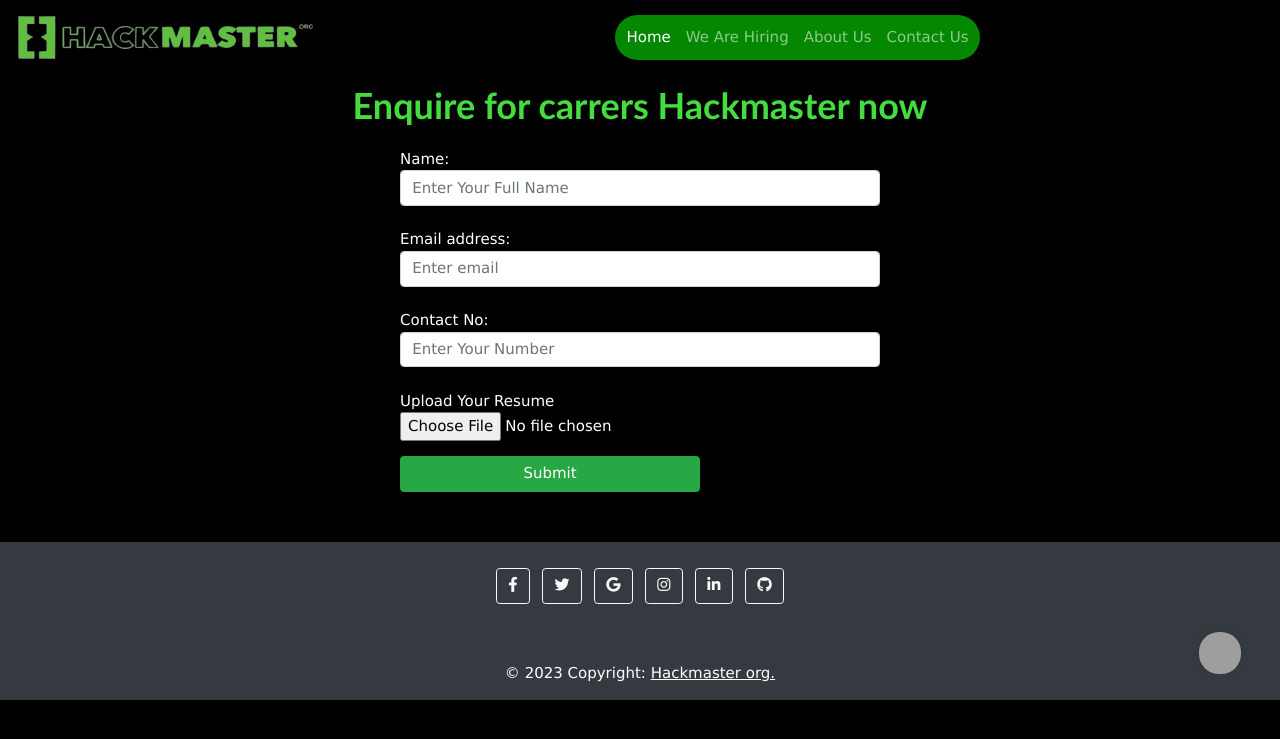
After one commit to Onkarmadane/hackmaster, a Flask app: template hackmaster zip/hackmaster/templates/getinterns.html in a window 1280 px wide. The commit adds this page. Shown: the top 739 px of the page. Run offline with Flask 3, Linux system fonts and the light colour scheme; the template is opened without the code that fills it, so the values that code supplies are empty; some libraries are stand-ins or nearby versions; grey boxes are pictures that could not be loaded.

Commit message:
data filing stage 2

```diff
--- a/hackmaster zip/hackmaster/assets/css/style.css
+++ b/hackmaster zip/hackmaster/assets/css/style.css
@@ -13,6 +13,9 @@ ul{
     background-color: #44dc3f;
 
   }
+  /* li{
+    font-family:Arial, Helvetica, sans-serif;
+  } */
 
 
 #Hackmaster-Events{
@@ -359,6 +362,19 @@ padding: 10%;
   margin-top: 45%;
 
 }
+#intern-form{
+  /* background-color: slategray; */
+  max-width: 500px;
+  margin: auto;
+  padding: 10px;
+  border-radius: 10px;
+  color: white;
+}
+.btn-success{
+  width: 300px;
+  margin: auto;
+
+}
 
 /* media queris */
 @media only screen and (max-width: 600px) {
--- a/hackmaster zip/hackmaster/templates/aboutus.html
+++ b/hackmaster zip/hackmaster/templates/aboutus.html
@@ -32,7 +32,7 @@
           <a class="nav-link active" aria-current="page" href="../templates/index.html">Home</a>
         </li>
         <li class="nav-item">
-          <a class="nav-link" href="#">We Are Hiring</a>
+          <a class="nav-link" href="../templates/getinterns.html">We Are Hiring</a>
         </li>
         <li class="nav-item">
           <a class="nav-link" href="../templates/aboutus.html">About Us</a>
--- a/hackmaster zip/hackmaster/templates/contactus.html
+++ b/hackmaster zip/hackmaster/templates/contactus.html
@@ -30,7 +30,7 @@
           <a class="nav-link active" aria-current="page" href="../templates/index.html">Home</a>
         </li>
         <li class="nav-item">
-          <a class="nav-link" href="#">We Are Hiring</a>
+          <a class="nav-link" href="../templates/getinterns.html">We Are Hiring</a>
         </li>
         <li class="nav-item">
           <a class="nav-link" href="../templates/aboutus.html">About Us</a>
--- /dev/null
+++ b/hackmaster zip/hackmaster/templates/getinterns.html
@@ -0,0 +1,142 @@
+<!DOCTYPE html>
+<html lang="en">
+<head>
+  <meta charset="utf-8">
+  <meta name="viewport" content="width=device-width, initial-scale=1">
+  <title>Hackmaster | About Us</title>
+  <link rel="icon" href="../assets/img/logo1.png" type="image/x-icon">
+  <link href="https://cdn.jsdelivr.net/npm/bootstrap@5.3.2/dist/css/bootstrap.min.css" rel="stylesheet" integrity="sha384-T3c6CoIi6uLrA9TneNEoa7RxnatzjcDSCmG1MXxSR1GAsXEV/Dwwykc2MPK8M2HN" crossorigin="anonymous">
+  <link rel="stylesheet" href="../assets/css/style.css">
+  <link href='https://stackpath.bootstrapcdn.com/bootstrap/5.0.0-alpha1/css/bootstrap.min.css' rel='stylesheet'>
+  <link href='https://cdnjs.cloudflare.com/ajax/libs/font-awesome/4.0.3/css/font-awesome.css' rel='stylesheet'>
+  <script type='text/javascript' src='https://cdn.jsdelivr.net/npm/popper.js@1.16.0/dist/umd/popper.min.js'></script>
+  <script type='text/javascript' src='https://stackpath.bootstrapcdn.com/bootstrap/5.0.0-alpha1/js/bootstrap.min.js'></script>
+  <link rel="stylesheet" href="https://www.w3schools.com/w3css/4/w3.css">
+<link rel="stylesheet" href="https://cdnjs.cloudflare.com/ajax/libs/font-awesome/4.7.0/css/font-awesome.min.css">
+<link href="https://unpkg.com/aos@2.3.1/dist/aos.css" rel="stylesheet">
+<link rel="stylesheet" href="https://cdnjs.cloudflare.com/ajax/libs/font-awesome/6.4.2/css/all.min.css" integrity="sha512-z3gLpd7yknf1YoNbCzqRKc4qyor8gaKU1qmn+CShxbuBusANI9QpRohGBreCFkKxLhei6S9CQXFEbbKuqLg0DA==" crossorigin="anonymous" referrerpolicy="no-referrer" />
+<!-- <link rel="stylesheet" href="./assets/css/aboutus.css"> -->
+</head>
+<body style="background-color: black;"data-aos="fade-up">
+
+ <!-- NavBar -->
+ <nav class="navbar navbar-expand-lg navbar-dark bg-transparent">
+  <div class="container-fluid">
+    <a data-aos="fade-right" data-aos-duration="5000" class="navbar-brand" href="../templates/index.html"><img src="../assets/img/logo.png" alt="Logo" style="height: 50px;width: 300px;margin: 0;"></a>
+    <button class="navbar-toggler" type="button" data-bs-toggle="collapse" data-bs-target="#navbarNav" aria-controls="navbarNav" aria-expanded="false" aria-label="Toggle navigation">
+      <span class="navbar-toggler-icon"></span>
+    </button>
+    <div class="collapse navbar-collapse justify-content-center " id="navbarNav">
+      <ul class="navbar-nav px-1 py-1">
+        <li class="nav-item">
+          <a class="nav-link active" aria-current="page" href="../templates/index.html">Home</a>
+        </li>
+        <li class="nav-item">
+          <a class="nav-link" href="../templates/getinterns.html">We Are Hiring</a>
+        </li>
+        <li class="nav-item">
+          <a class="nav-link" href="../templates/aboutus.html">About Us</a>
+        </li>
+        <!-- <li class="nav-item">
+          <a class="nav-link" href="#">Portfolio</a>
+        </li> -->
+        <li class="nav-item">
+          <a class="nav-link" href="../templates/contactus.html">Contact Us</a>
+        </li>
+        <!-- <li class="nav-item">
+          <a class="nav-link" href="#">Road Map</a>
+        </li> -->
+      </ul>
+    </div>
+  </div>
+</nav>
+<!-- End NavBar -->
+<h1 class="heading" style="text-align:center;">Enquire for carrers Hackmaster now</h1>
+<form id="intern-form">
+
+  <div class="form-group">
+    <label for="Name:">Name:</label>
+    <input type="text" class="form-control" id="name" aria-describedby="emailHelp" placeholder="Enter Your Full Name"required>
+  </div><br>
+  <div class="form-group">
+    <label for="Email address:">Email address:</label>
+    <input type="email" class="form-control" id="email"  placeholder="Enter email" required>
+  </div><br>
+  <div class="form-group">
+    <label for="Contact No">Contact No:</label>
+    <input type="number" class="form-control" id="number" placeholder="Enter Your Number" required>
+  </div><br>
+  <div class="form-group">
+      <label for="Upload Your Resume">Upload Your Resume</label>
+      <input type="file" class="form-control-file" id="Resume">
+    </div>
+  <button type="submit" class="btn btn-success mt-3 mx-auto" id="subtn" >Submit</button>
+</form>
+
+<!-- Footer section -->
+<!-- footer -->
+<footer class="bg-dark text-center text-white">
+  <!-- Grid container -->
+  <div class="container p-4 pb-0">
+    <!-- Section: Social media -->
+    <section class="mb-4">
+      <!-- Facebook -->
+      <a class="btn btn-outline-light btn-floating m-1" href="#!" role="button"
+        ><i class="fab fa-facebook-f"  ></i
+      ></a>
+
+      <!-- Twitter -->
+      <a class="btn btn-outline-light btn-floating m-1" href="#!" role="button"
+        ><i class="fab fa-twitter"></i
+      ></a>
+
+      <!-- Google -->
+      <a class="btn btn-outline-light btn-floating m-1" href="#!" role="button"
+        ><i class="fab fa-google"></i
+      ></a>
+
+      <!-- Instagram -->
+      <a class="btn btn-outline-light btn-floating m-1" href="#!" role="button"
+        ><i class="fab fa-instagram"></i
+      ></a>
+
+      <!-- Linkedin -->
+      <a class="btn btn-outline-light btn-floating m-1" href="#!" role="button"
+        ><i class="fab fa-linkedin-in"></i
+      ></a>
+
+      <!-- Github -->
+      <a class="btn btn-outline-light btn-floating m-1" href="#!" role="button"
+        ><i class="fab fa-github"></i
+      ></a>
+    </section>
+    <!-- Section: Social media -->
+  </div>
+  <!-- Grid container -->
+
+  <!-- Copyright -->
+  <div class="text-center p-3">
+    © 2023 Copyright:
+    <a class="text-white" href="#">Hackmaster org.</a>
+  </div>
+  <!-- Copyright -->
+  <!-- <div class="f-img">
+  <img src="./assets/img/globe1.png" id="logo" alt="" style="height: 100px;width: 100px;">
+<img src="./assets/svg/HACKMASTER.svg" id="logo" alt="" style="opacity: 0.5; width: 500px;padding: 2%;">
+</div> -->
+</footer>
+
+<!-- end footer -->
+<!-- Back to top button-->
+<a href="#" id="toTopBtn" class="cd-top text-replace js-cd-top cd-top--is-visible cd-top--fade-out" data-abc="true"></a>
+<!-- ?scripts -->
+<script src="https://cdn.jsdelivr.net/npm/bootstrap@5.3.2/dist/js/bootstrap.bundle.min.js" integrity="sha384-C6RzsynM9kWDrMNeT87bh95OGNyZPhcTNXj1NW7RuBCsyN/o0jlpcV8Qyq46cDfL" crossorigin="anonymous"></script>
+<script src="https://unpkg.com/aos@2.3.1/dist/aos.js"></script>
+<script>
+AOS.init();
+</script>
+
+</body>
+
+<script src="https://cdn.jsdelivr.net/npm/bootstrap@5.3.2/dist/js/bootstrap.bundle.min.js" integrity="sha384-C6RzsynM9kWDrMNeT87bh95OGNyZPhcTNXj1NW7RuBCsyN/o0jlpcV8Qyq46cDfL" crossorigin="anonymous"></script>
+</html>
--- a/hackmaster zip/hackmaster/templates/index.html
+++ b/hackmaster zip/hackmaster/templates/index.html
@@ -31,7 +31,7 @@
           <a class="nav-link active" aria-current="page" href="../templates/index.html">Home</a>
         </li>
         <li class="nav-item">
-          <a class="nav-link" href="#">We Are Hiring</a>
+          <a class="nav-link" href="../templates/getinterns.html">We Are Hiring</a>
         </li>
         <li class="nav-item">
           <a class="nav-link" href="../templates/aboutus.html">About Us</a>
@@ -182,7 +182,7 @@
         </section>
       <!-- end of our event -->
      <!-- Testimonials -->
-     <div>
+     <!-- <div>
      <h1 class="heading" data-aos="fade-up" style="margin: 1%; text-align: center;">Testimonials</h1>
      <div id="carouselExample" data-aos="fade-up" class="carousel slide">
       <div class="carousel-inner">
@@ -205,7 +205,7 @@
         <span class="visually-hidden">Next</span>
       </button>
     </div>
-  </div>
+  </div> -->
     <!-- End Testimonials -->
 
     <div class="enquiry text-white" style="margin: 1%;max-width: 70%;margin: auto;">
```
Also changed, not shown: hackmaster zip/app.py (added, +53 -0 lines).
